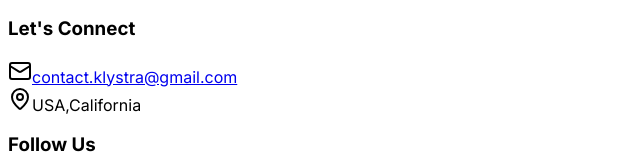
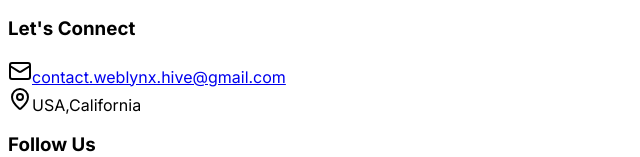
Before and after one commit to klystraagency/Klystra-Agency, a React (Vite) app in the folder client/: page / in a window 1280 px wide. Shown: the part 3051-3208 px from the top of the page, without its empty margins (0-640 px from the left). Built offline with nearby package versions, Linux system fonts and the light colour scheme; no server answers; a web font is replaced by a local one.

Commit message:
Update contact-section.tsx

```diff
--- a/client/src/components/contact-section.tsx
+++ b/client/src/components/contact-section.tsx
@@ -217,7 +217,7 @@ export default function ContactSection() {
                     data-testid="text-email"
                     aria-label="Email us at contact.klystra@gmail.com"
                   >
-                    contact.klystra@gmail.com
+                    contact.weblynx.hive@gmail.com
                   </a>
                 </div>
 
```
